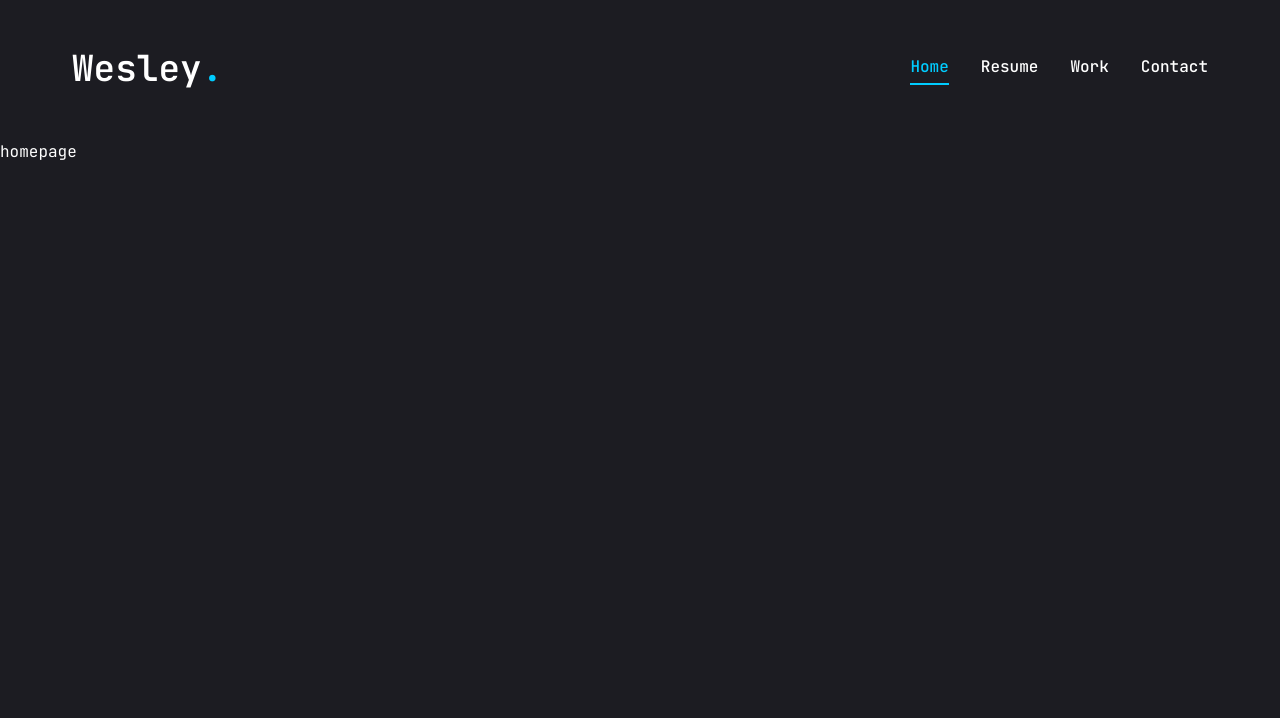
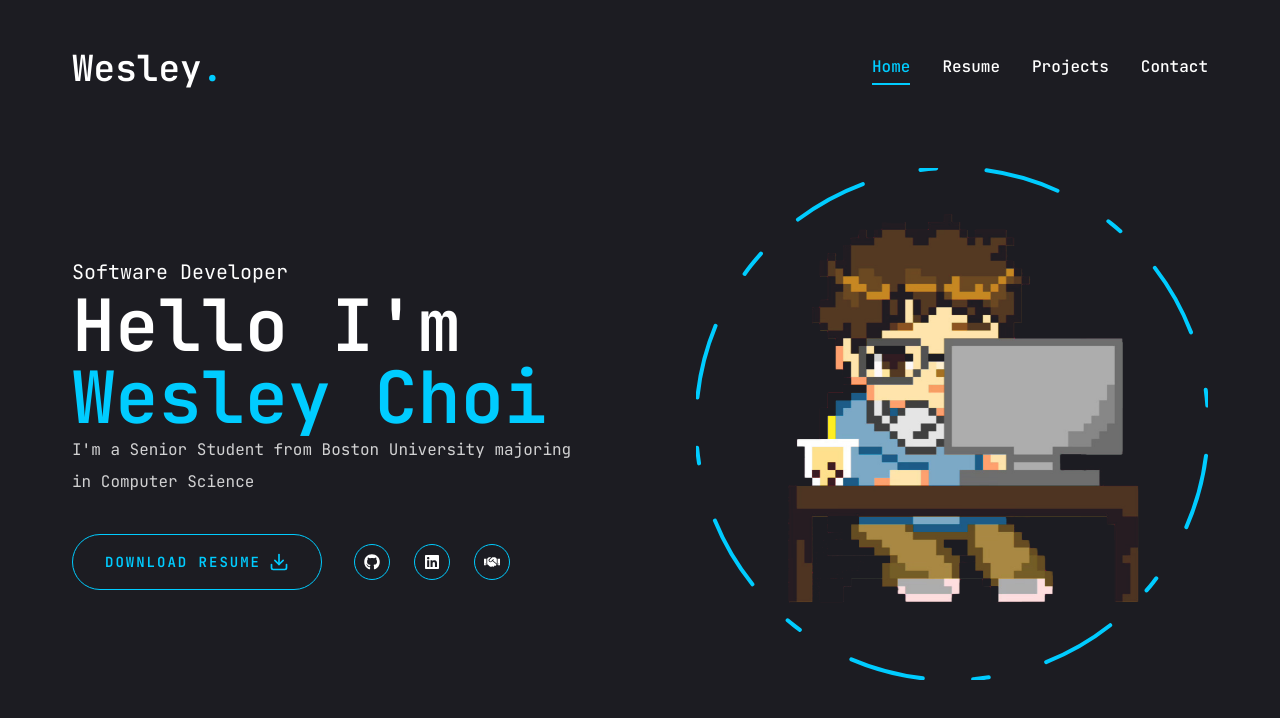
Before and after one commit to Wes1eyCh0i/Personal-Website, a Next.js app: page / in a window 1280 px wide. Shown: the top 718 px of the page. Built offline with nearby package versions, Linux system fonts and the light colour scheme.

Commit message:
add homepage

```diff
--- a/app/globals.css
+++ b/app/globals.css
@@ -6,4 +6,13 @@
   body {
     @apply font-primary bg-primary text-white leading-loose;
   }
+  .h1 {
+    @apply text-5xl xl:text-7xl leading-[1.125] font-semibold
+  }
+  .h2 {
+    @apply text-4xl xl:text-5xl leading-[1.125] font-semibold
+  }
+  .h3 {
+    @apply text-xl xl:text-2xl leading-[1.125] font-semibold
+  }
 }
--- a/app/page.tsx
+++ b/app/page.tsx
@@ -1,7 +1,49 @@
-import Image from "next/image";
+import Socials from "@/components/Socials";
+import Photo from "@/components/Photo";
+import { Button } from "@/components/ui/button";
+import { FiDownload } from "react-icons/fi";
 
 export default function Home() {
   return (
-   <main> homepage </main>
+    <section className="h-full">
+      <div className="container mx-auto h-full">
+        <div className="flex flex-col xl:flex-row items-center justify-between xl:pt-8 xl:pb-24">
+          {/* Text */}
+          <div className="text-center xl:text-left order-2 xl:order-none">
+            <span className="text-xl"> Software Developer </span>
+            <h1 className="h1">
+              Hello I'm <br />{" "}
+              <span className="text-accent"> Wesley Choi </span>
+            </h1>
+            <p className="max-w-lg mb-9 text-white/80">
+              {" "}
+              I'm a Senior Student from Boston University majoring in Computer
+              Science
+            </p>
+            {/* Social */}
+            <div className="flex flex-col xl:flex-row items-center gap-8">
+              <Button
+                variant="outline"
+                size="lg"
+                className="uppercase flex items-center gap-2"
+              >
+                <span> Download Resume </span>
+                <FiDownload className="text-xl" />
+              </Button>
+              <div className="mb-8 xl:mb-0">
+                <Socials
+                  ContainerStyles="flex gap-6"
+                  iconStyles="w-9 h-9 border border-accent rounded-full flex justify-center items-center text-base hover:bg-accent hover:text-primary hover:transition-all duration:500"
+                />
+              </div>
+            </div>
+          </div>
+          {/* Photo */}
+          <div className="order-1 xl:order-none mb-8 xl:mb-0">
+            <Photo />
+          </div>
+        </div>
+      </div>
+    </section>
   );
 }
--- a/components/MobileNav.tsx
+++ b/components/MobileNav.tsx
@@ -15,8 +15,8 @@ const links = [
     path: "/resume",
   },
   {
-    name: "work",
-    path: "/work",
+    name: "projects",
+    path: "/projects",
   },
   {
     name: "contact",
--- a/components/Nav.tsx
+++ b/components/Nav.tsx
@@ -13,8 +13,8 @@ const links = [
     path: "/resume",
   },
   {
-    name: "work",
-    path: "/work",
+    name: "projects",
+    path: "/projects",
   },
   {
     name: "contact",
--- /dev/null
+++ b/components/Photo.tsx
@@ -0,0 +1,67 @@
+"use client";
+
+import { motion } from "framer-motion";
+import Image from "next/image";
+
+const Photo = () => {
+  return (
+    <div className="h-full w-full relative">
+      <motion.div
+        initial={{ opacity: 0 }}
+        animate={{
+          opacity: 1,
+          transition: { delay: 2, duration: 0.4, ease: "easeIn" },
+        }}
+      >
+        {/* Image */}
+        <motion.div
+          initial={{ opacity: 0 }}
+          animate={{
+            opacity: 1,
+            transition: { delay: 2.4, duration: 0.4, ease: "easeInOut" },
+          }}
+          className="w-[17rem] h-[17rem] xl:w-[31rem] xl:h-[31rem] mix-blend-lighten absolute"
+        >
+          <Image
+            src="/assets/photo.png"
+            alt="Photo"
+            quality={100}
+            layout="fill"
+            priority
+            className="object-contain"
+          />
+        </motion.div>
+
+        {/* Circle */}
+        <motion.svg
+          className="w-72 h-72 xl:w-[32rem] xl:h-[32rem]"
+          fill="transparent"
+          viewBox="0 0 512 512"
+          xmlns="http://www.w3.org/2000/svg"
+        >
+          <motion.circle
+            cx="256"
+            cy="256"
+            r="256"
+            stroke="#00ccff"
+            strokeWidth="4"
+            strokeLinecap="round"
+            strokeLinejoin="round"
+            initial={{ strokeDasharray: "24 0 0 0" }}
+            animate={{
+              strokeDasharray: ["15 120 25 25", "16 25 92 72", "4 250 22 22"],
+              rotate: [120, 360],
+            }}
+            transition={{
+              duration: 20,
+              repeat: Infinity,
+              repeatType: "reverse",
+            }}
+          />
+        </motion.svg>
+      </motion.div>
+    </div>
+  );
+};
+
+export default Photo;
--- /dev/null
+++ b/components/Socials.tsx
@@ -0,0 +1,32 @@
+import Link from "next/link";
+import { FaGithub, FaLinkedin, FaHandshake } from "react-icons/fa";
+
+interface SocialsProps {
+  ContainerStyles: string;
+  iconStyles: string;
+}
+
+const socials = [
+  { icon: <FaGithub />, path: "https://github.com/Wes1eyCh0i" },
+  { icon: <FaLinkedin />, path: "https://www.linkedin.com/in/wesc01/" },
+  {
+    icon: <FaHandshake />,
+    path: "https://app.joinhandshake.com/profiles/42306469",
+  },
+];
+
+const Socials: React.FC<SocialsProps> = ({ ContainerStyles, iconStyles }) => {
+  return (
+    <div className={ContainerStyles}>
+      {socials.map((social, index) => {
+        return (
+          <Link key={index} href={social.path} className={iconStyles}>
+            {social.icon}
+          </Link>
+        );
+      })}
+    </div>
+  );
+};
+
+export default Socials;
--- a/components/ui/button.tsx
+++ b/components/ui/button.tsx
@@ -17,7 +17,7 @@ const buttonVariants = cva(
       size: {
         default: "h-11 px-6",
         md: "h-12 px-6",
-        lg: "h-4 px-8 text-sm uppercase tracking-[2px]",
+        lg: "h-14 px-8 text-sm uppercase tracking-[2px]",
       },
     },
     defaultVariants: {
```
Also changed, not shown: app/projects/page.tsx (renamed from app/work/page.tsx), public/assets/photo.PNG (added).
